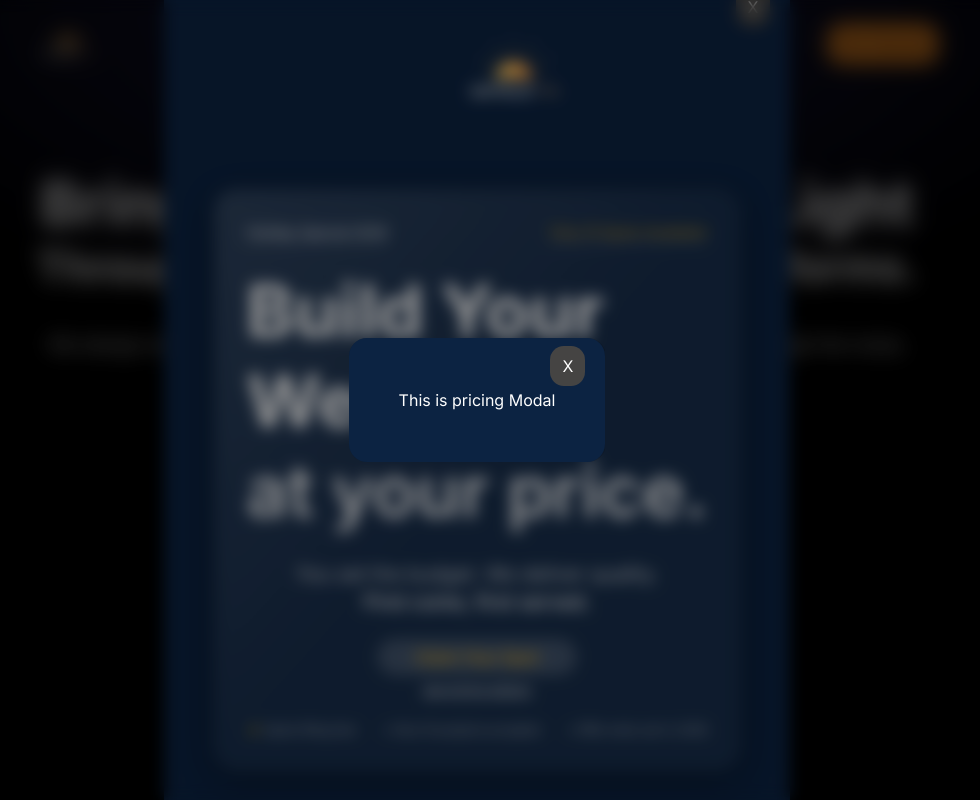
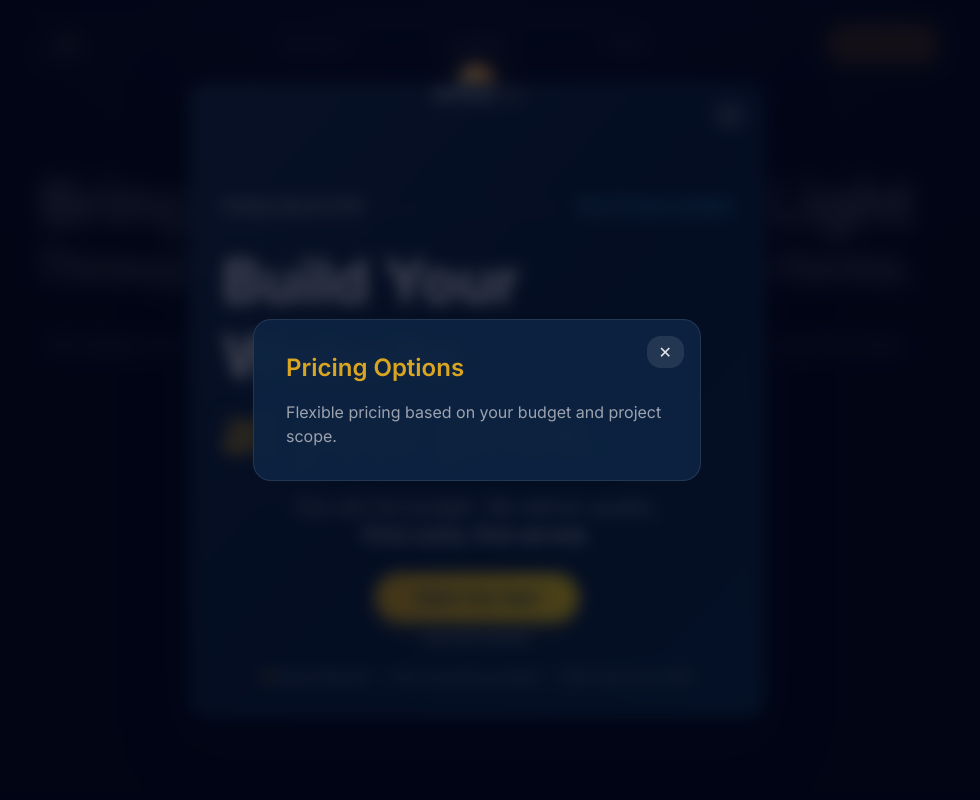
Before and after one commit to AayushKuinkel007/UjjyaloWeb, a Next.js app in the folder frontend/: page / in a window 1280 px wide. Both pictures are taken after a click on the button "see pricing options". Shown: the top 800 px of the page, without its empty margins (163-1143 px from the left). Built offline with nearby package versions, Linux system fonts and the light colour scheme.

Commit message:
update offer modal

```diff
--- a/frontend/app/Components/OpeningModal.jsx
+++ b/frontend/app/Components/OpeningModal.jsx
@@ -7,115 +7,110 @@ const OpeningModal = () => {
   const [open, setOpen] = useState(true);
   const [pricingOpen, setPricingOpen] = useState(false);
 
-  const handleClose = () => {
-    setOpen(false);
-  };
-
-  const handlepricingOpen = () => {
-    setPricingOpen(true);
-  };
-
-  const handlepricingClose = () => {
-    setPricingOpen(false);
-  };
+  if (!open) return null;
 
   return (
     <>
-      {open && (
-        <>
-          <div className="fixed inset-0 z-50 flex items-center justify-center bg-black/40 backdrop-blur-sm px-4">
-            <div className="relative px-[50px] py-[50px] rounded-2xl bg-[#0c2342] backdrop-blur-xl">
-              <div>
-                <button
-                  className="absolute top-2 right-5 py-2 px-3 bg-[#454443] rounded-xl hover:bg-[#454443]/60"
-                  onClick={handleClose}
+      {/* MAIN MODAL */}
+      <div className="fixed inset-0 z-50 flex items-center justify-center bg-[#020617]/70 backdrop-blur-sm px-4">
+        <div className="relative w-full max-w-xl">
+
+          {/* Floating Logo */}
+          <motion.div
+            className="absolute -top-20 left-1/2 -translate-x-1/2 z-20 h-36 w-36 sm:h-40 sm:w-40"
+            animate={{ y: [0, -8, 0] }}
+            transition={{ duration: 3, repeat: Infinity, ease: "easeInOut" }}
           >
-                  X
-                </button>
-              </div>
-              <div className="h-40 w-40 absolute top-[-35px] lg:left-55 left-35 z-10 relative">
             <Image
               src={logo}
               alt="logo"
               fill
+              priority
               className="object-contain"
             />
-              </div>
-              {/* Modal Card */}
+          </motion.div>
+
+          {/* Glass Card */}
           <motion.div
-                className="relative w-full max-w-xl rounded-2xl p-8 text-white border border-white/20 shadow-2xl"
-                style={{
-                  width: "100%",
-                  height: "100%",
-                  background: "rgba(255, 255, 255, 0.05)",
-                  backdropFilter: "blur(12px)",
-                  WebkitBackdropFilter: "blur(12px)",
-                  border: "1px solid rgba(255, 255, 255, 0.1)",
-                  borderRadius: "25px",
-                  padding: "32px",
-                  boxShadow: "0 8px 32px 0 rgba(0, 0, 0, 0.37)",
-                }}
-                whileHover={{
-                  scale: 1.02,
-                  y: -4,
-                }}
-                transition={{
-                  duration: 0.3,
-                  ease: "easeOut",
-                }}
+            className="
+              relative rounded-2xl p-8 pt-24 sm:pt-28
+              bg-[#0c2342]/95 backdrop-blur-xl
+              border border-white/10
+              shadow-[0_20px_60px_rgba(2,6,23,0.8)]
+              text-[#e5e7eb]
+            "
+            initial={{ opacity: 0, scale: 0.96 }}
+            animate={{ opacity: 1, scale: 1 }}
+            transition={{ duration: 0.35, ease: "easeOut" }}
+            whileHover={{ scale: 1.02, y: -4 }}
           >
-                {/* Light glow */}
-                <div className="pointer-events-none absolute inset-0 rounded-2xl bg-gradient-to-br from-white/10 via-transparent to-transparent"></div>
+            {/* Subtle glow */}
+            <div className="pointer-events-none absolute inset-0 rounded-2xl bg-gradient-to-br from-white/5 via-transparent to-cyan-400/5" />
 
-                {/* Top badges */}
-                <div className="relative flex items-center justify-between text-sm mb-6">
-                  <span className="inline-block">
+            {/* Close Button */}
+            <button
+              onClick={() => setOpen(false)}
+              className="absolute top-4 right-4 px-3 py-1 rounded-xl bg-white/10 hover:bg-white/20 transition"
+            >
+              ✕
+            </button>
+
+            {/* Top Badges */}
+            <div className="flex items-center justify-between text-sm mb-6">
+              <span className="text-[#e5e7eb]">
                 Holiday Special 2026
-                    <span className="block h-[0.5px] w-full bg-white/50 rounded-full" />
+                <span className="block h-[0.5px] w-full bg-white/30 mt-1" />
               </span>
 
-                  <span className="inline-block text-[#daa520]">
-                    Only 10 Spots Available!
-                    <span className="block h-[0.5px] w-full bg-white/50 rounded-full" />
+              <span className="text-[#38bdf8]">
+                Only 10 Spots Available
+                <span className="block h-[0.5px] w-full bg-[#38bdf8]/40 mt-1" />
               </span>
             </div>
 
             {/* Heading */}
-                <h1 className="relative text-7xl font-bold leading-tight mb-6">
+            <h1 className="text-4xl sm:text-6xl font-bold leading-tight mb-6 text-center sm:text-left">
               Build Your <br />
               Website <br />
-                  <span className="font-semibold text-white/90">
+              <span className="text-[#daa520] font-semibold">
                 at your price.
               </span>
             </h1>
 
-                {/* Sub text */}
-                <p className="relative text-xl text-white/80 text-center mb-6">
+            {/* Subtext */}
+            <p className="text-lg sm:text-xl text-[#9ca3af] text-center mb-6">
               You set the budget. We deliver quality.
               <br />
-                  <span className="text-white text-xl text-center font-medium">
+              <span className="text-[#e5e7eb] font-medium">
                 First come, first served.
               </span>
             </p>
 
             {/* CTA */}
-                <div className="mb-6">
-                  <div className="relative flex justify-center">
-                    <button className="rounded-full px-9 py-1 bg-white/15 backdrop-blur-md border border-white/30 font-semibold text-[#daa520] hover:scale-105 hover:bg-white/25 transition-all duration-300">
+            <div className="mb-6 text-center">
+              <button
+                className="
+                  rounded-full px-10 py-3
+                  bg-gradient-to-r from-[#daa520] to-[#facc15]
+                  text-[#0c2342] font-bold
+                  shadow-lg shadow-[#daa520]/30
+                  hover:scale-105 hover:shadow-xl
+                  transition-all
+                "
+              >
                 Claim Your Spot
               </button>
-                  </div>
-                  <div className="flex justify-center">
+
               <button
-                      className="text-center text-xs underline mt-2"
-                      onClick={handlepricingOpen}
+                onClick={() => setPricingOpen(true)}
+                className="block mt-2 text-xs underline mx-auto text-[#9ca3af] hover:text-[#e5e7eb]"
               >
                 see pricing options
               </button>
             </div>
-                </div>
+
             {/* Footer */}
-                <div className="relative flex flex-wrap justify-between text-xs text-white/70">
+            <div className="flex flex-wrap justify-center gap-3 text-xs text-[#9ca3af]">
               <span>⚡ Spots filling fast</span>
               <span>• Only 10 projects accepted</span>
               <span>• Offer ends Jan 5, 2026</span>
@@ -124,25 +119,31 @@ const OpeningModal = () => {
         </div>
       </div>
 
+      {/* PRICING MODAL */}
       {pricingOpen && (
-            <div className="fixed inset-0 z-[60] flex items-center justify-center bg-black/40 backdrop-blur-sm px-4">
-              <div
-                className="relative px-[50px] py-[50px] rounded-2xl bg-[#0c2342] backdrop-blur-xl text-white"
-                onClick={(e) => e.stopPropagation()}
+        <div className="fixed inset-0 z-[60] flex items-center justify-center bg-[#020617]/70 backdrop-blur-sm px-4">
+          <motion.div
+            className="relative bg-[#0c2342]/95 text-[#e5e7eb] rounded-2xl p-8 max-w-md w-full border border-white/10"
+            initial={{ scale: 0.9, opacity: 0 }}
+            animate={{ scale: 1, opacity: 1 }}
+            transition={{ duration: 0.25 }}
           >
-                <div>
             <button
-                    className="absolute top-2 right-5 py-2 px-3 bg-[#454443] rounded-xl hover:bg-[#454443]/60"
-                    onClick={handlepricingClose}
+              onClick={() => setPricingOpen(false)}
+              className="absolute top-4 right-4 px-3 py-1 rounded-xl bg-white/10 hover:bg-white/20"
             >
-                    X
+              ✕
             </button>
+
+            <h1 className="text-2xl font-semibold mb-4 text-[#daa520]">
+              Pricing Options
+            </h1>
+
+            <p className="text-[#9ca3af]">
+              Flexible pricing based on your budget and project scope.
+            </p>
+          </motion.div>
         </div>
-                <h1>This is pricing Modal</h1>
-              </div>
-            </div>
-          )}
-        </>
       )}
     </>
   );
```
Lines whose indentation alone changed are shown as unchanged.
